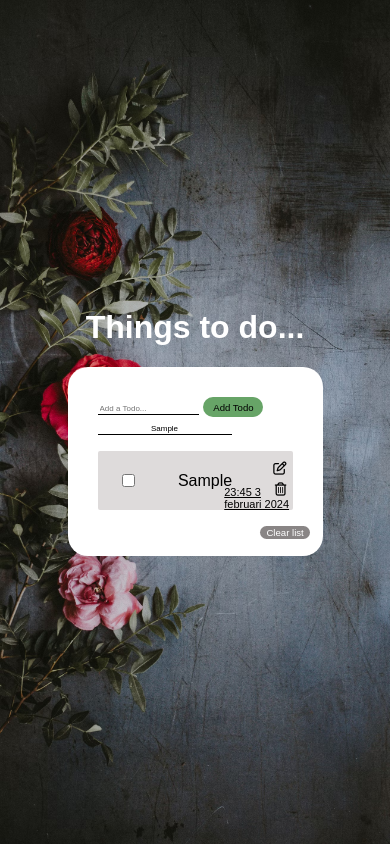
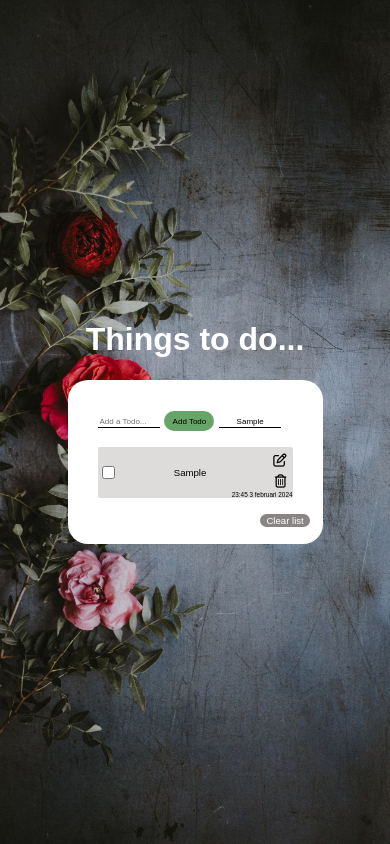
Before and after one commit to Luayasaadsson/todo-list, a website built with Vite: page todo-list/index.html in a window 390 px wide. Both pictures are taken after typing "Sample", "Sample" into the empty fields and a click on the button "Add Todo". Built offline with nearby package versions, Linux system fonts and the light colour scheme.

Commit message:
Media query för responsivitet

```diff
--- a/todo-list/src/css/style.css
+++ b/todo-list/src/css/style.css
@@ -86,6 +86,9 @@ li {
 span {
   overflow-wrap: break-word;
   max-width: 35%;
+  display: block;
+  margin-left: auto;
+  margin-right: auto;
 }
 
 .date-time {
@@ -97,6 +100,8 @@ span {
 }
 
 input[type="checkbox"] {
+  position: absolute;
+  left: 0;
   cursor: pointer;
 }
 
@@ -143,10 +148,51 @@ input[type="checkbox"] {
   background-color: rgb(197, 33, 33);
 }
 
+@media (max-width: 1000px) {
+.todo-list-new {
+  width: 40%;
+}
+}
+
+@media (max-width: 825px) {
+  .todo-list-new {
+    width: 30%;
+  }
+  }
+
+@media (max-width: 725px) {
+  .todo-list-new {
+    width: 30%;
+  }
+
+  .search-todo {
+    width: 30%;
+  }
+
+  .date-time {
+    font-size: 0.5rem;
+  }
+
+  span {
+    font-size: 0.6rem;
+  }
+
+  .add-btn {
+    width: 80px;
+  }
+}
+
+@media (max-width: 666px) {
+.add-btn {
+  width: 70px;
+  font-size: 0.6rem;
+}
+}
+
 @media (max-width: 450px) {
   .add-btn {
-    font-size: 0.6rem;
-    width: 60px;
+    font-size: 0.5rem;
+    width: 50px;
     height: 20px;
   }
 
@@ -156,6 +202,10 @@ input[type="checkbox"] {
 
   #clear-btn {
     font-size: 0.6rem;
+  }
+
+  .date-time {
+    font-size: 0.4rem;
   }
 }
 
```
